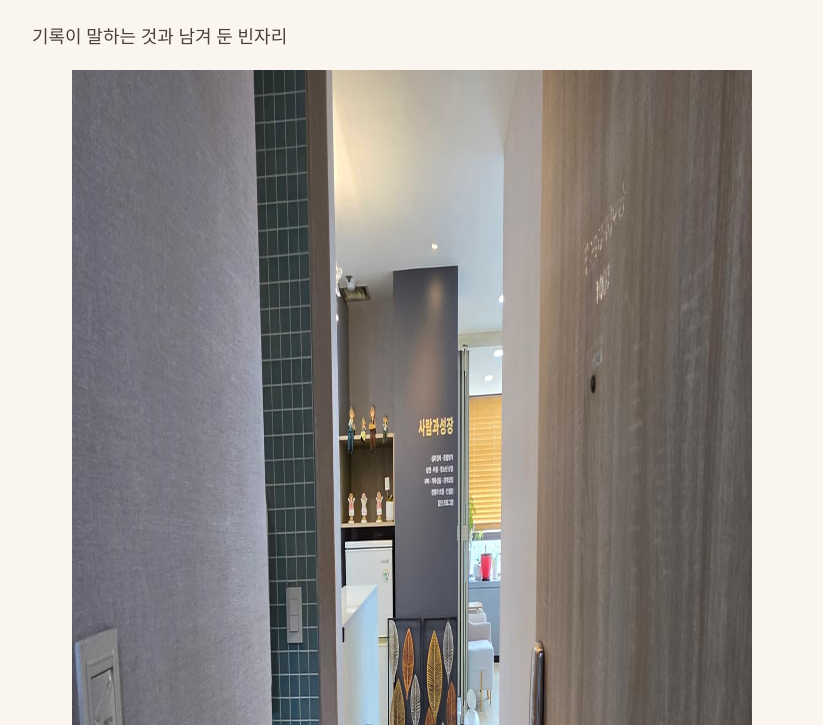
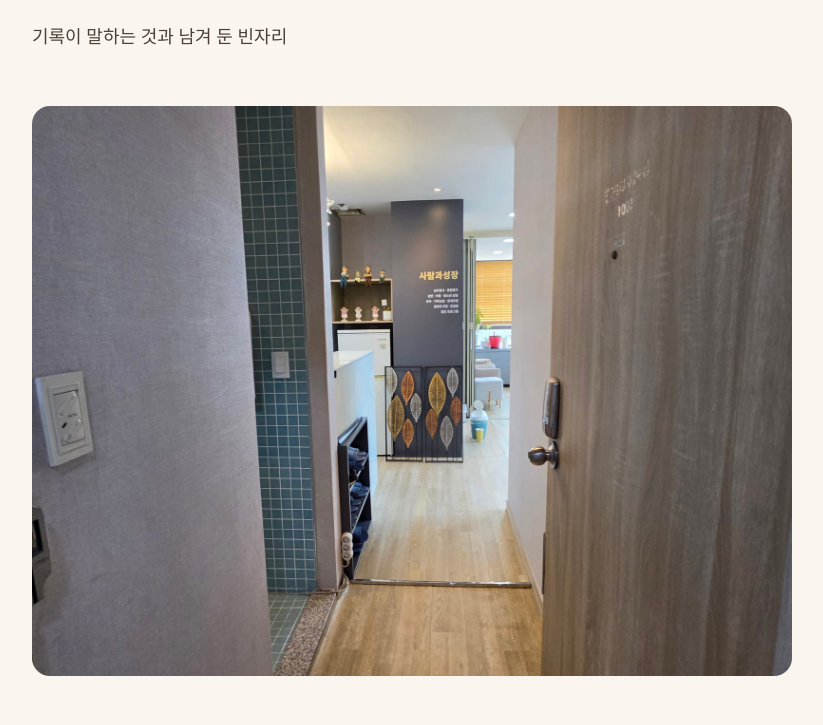
Before and after one commit to kingnation0920/maeumschool, a website: page posts/problem-fight/index.html in a window 1280 px wide. Shown: the part 1372-2097 px from the top of the page, without its empty margins (228-1051 px from the left). Drawn offline with Linux system fonts and the light colour scheme.

Commit message:
fix(posts): preserve image aspect ratio

```diff
--- a/styles.css
+++ b/styles.css
@@ -674,6 +674,18 @@ a {
   margin: 0 auto;
 }
 
+.post-body .article-image {
+  margin: clamp(32px, 5vw, 52px) 0;
+}
+
+.post-body .article-image img {
+  display: block;
+  width: 100%;
+  max-width: 100%;
+  height: auto;
+  border-radius: 18px;
+}
+
 .post-body h2 {
   margin-top: clamp(46px, 7vw, 78px);
   color: var(--ink);
```
Also changed, not shown: tests/site-structure.test.mjs (+4 -0 lines).
